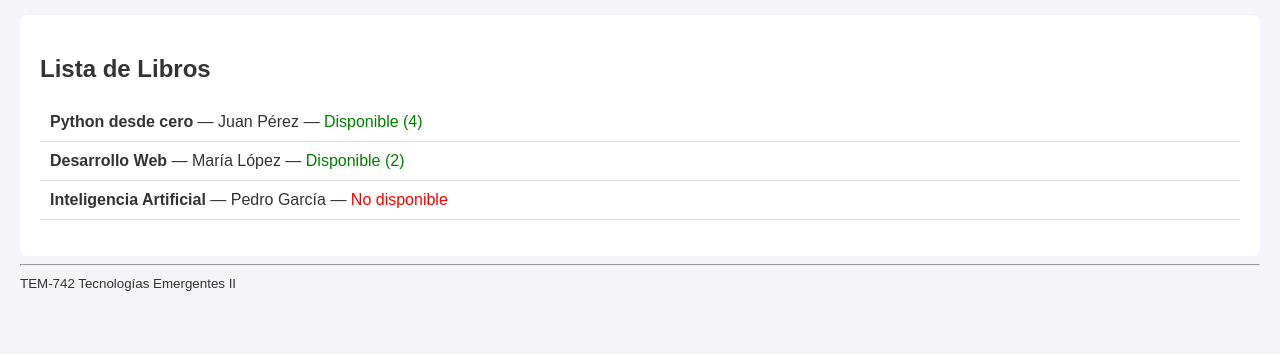
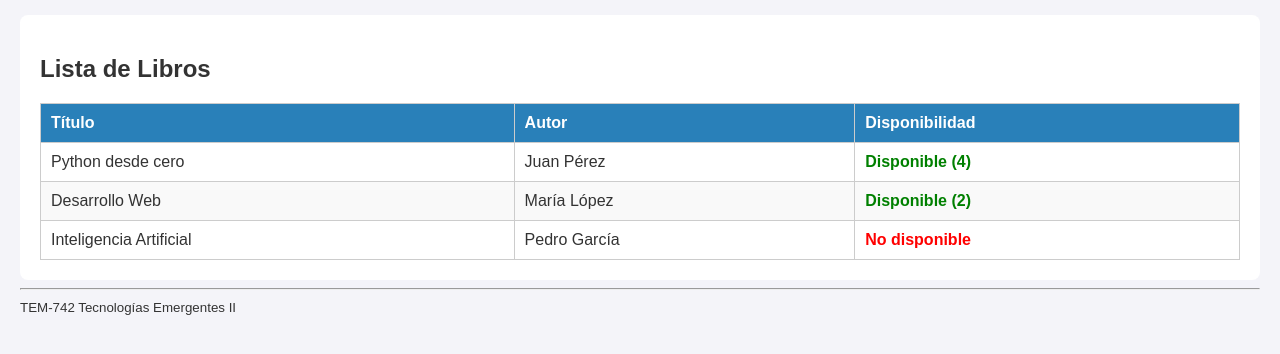
Before and after one commit to Marvin-poma/examen_parcial_1, a Flask app: page /libros in a window 1280 px wide. Shown: the part 130-484 px from the top of the page. Run offline with Flask 3, Linux system fonts and the light colour scheme.

Commit message:
codigo 7

```diff
--- a/static/style.css
+++ b/static/style.css
@@ -54,3 +54,39 @@ button {
 button:hover {
     background: #1c5a80;
 }
+
+table {
+    width: 100%;
+    border-collapse: collapse;
+    margin-top: 15px;
+    background: white;
+}
+
+table th, table td {
+    padding: 10px;
+    text-align: left;
+    border: 1px solid #ccc;
+}
+
+table th {
+    background-color: #2980b9;
+    color: white;
+}
+
+table tr:nth-child(even) {
+    background-color: #f9f9f9;
+}
+
+table tr:hover {
+    background-color: #eef6fc;
+}
+
+.disponible {
+    color: green;
+    font-weight: bold;
+}
+
+.no-disponible {
+    color: red;
+    font-weight: bold;
+}
--- a/templates/libros.html
+++ b/templates/libros.html
@@ -7,17 +7,28 @@
     {% if usuario %}
         <p>Bienvenido, <strong>{{ usuario }}</strong> 👋</p>
     {% endif %}
-
-    <ul>
-        {% for libro in libros %}
-            <li>
-                <strong>{{ libro.titulo }}</strong> — {{ libro.autor }} —
-                {% if libro.disponibles > 0 %}
-                    <span style="color: green;">Disponible ({{ libro.disponibles }})</span>
-                {% else %}
-                    <span style="color: red;">No disponible</span>
-                {% endif %}
-            </li>
-        {% endfor %}
-    </ul>
+    <table>
+        <thead>
+            <tr>
+                <th>Título</th>
+                <th>Autor</th>
+                <th>Disponibilidad</th>
+            </tr>
+        </thead>
+        <tbody>
+            {% for libro in libros %}
+                <tr>
+                    <td>{{ libro.titulo }}</td>
+                    <td>{{ libro.autor }}</td>
+                    <td>
+                        {% if libro.disponibles > 0 %}
+                            <span class="disponible">Disponible ({{ libro.disponibles }})</span>
+                        {% else %}
+                            <span class="no-disponible">No disponible</span>
+                        {% endif %}
+                    </td>
+                </tr>
+            {% endfor %}
+        </tbody>
+    </table>
 {% endblock %}
```
